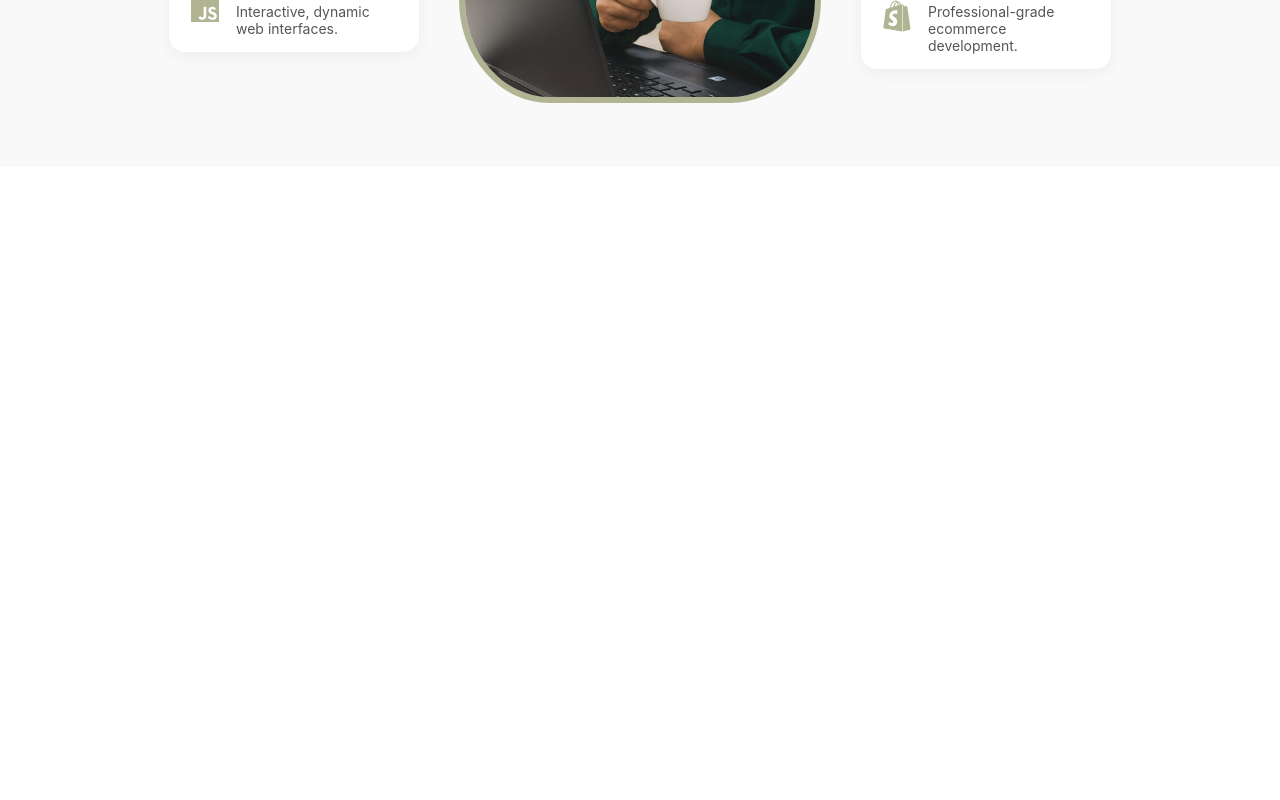
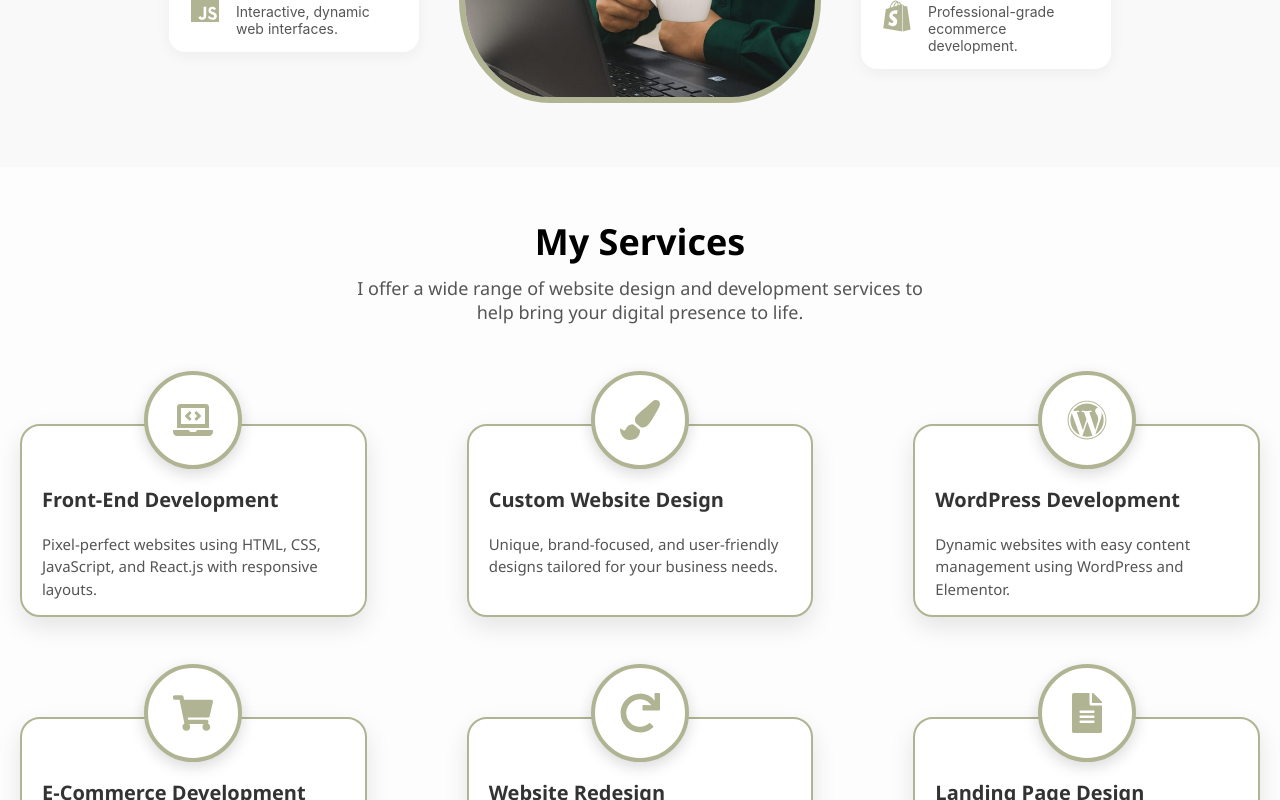
Before and after one commit to Vp900/Myportfolio, a React (Create React App) app: page / in a window 1280 px wide. Shown: the part 2000-2800 px from the top of the page. Before the commit the page ends 2167 px from the top, so only its background shows below. Built offline with nearby package versions, Linux system fonts and the light colour scheme.

Commit message:
Updated services section

```diff
--- a/src/App.js
+++ b/src/App.js
@@ -3,6 +3,7 @@ import Header from './components/Header';
 import Hero from './components/Hero';
 import Stats from './components/Stats';
 import SkillsSection from './components/SkillsSection';
+import Services from './components/Services';
 
 function App() {
   return (
@@ -12,6 +13,7 @@ function App() {
     <Stats />
     <section id="about"><About /></section>
     <section id="skill"><SkillsSection /></section>
+    <section id="services"><Services /></section>
     </>
   );
 }
--- /dev/null
+++ b/src/components/Services.css
@@ -0,0 +1,84 @@
+.services-section {
+  padding:20px;
+  background: #fdfdfd;
+  text-align: center;
+  font-family: 'Segoe UI', sans-serif;
+}
+
+.services-heading h2 {
+  font-size: 36px;
+  margin-bottom: 10px;
+}
+
+.services-heading p {
+  font-size: 18px;
+  max-width: 600px;
+  margin: 0 auto 40px;
+  color: #555;
+  text-align: center;
+  margin-bottom: 100px;
+}
+
+.services-grid {
+  display: grid;
+  grid-template-columns: repeat(auto-fit, minmax(280px, 1fr));
+  gap: 100px;
+  justify-items: center;
+}
+
+.service-card {
+  background: #fff;
+  border: 2px solid #b1b493;
+  border-radius: 20px;
+  padding: 20px 20px 0px;
+  position: relative;
+  box-shadow: 0 10px 25px rgba(0,0,0,0.1);
+  text-align: left;
+  max-width: 360px;
+  transition: transform 0.3s ease;
+}
+
+.service-card:hover {
+  transform: translateY(-10px);
+}
+
+.icon-wrapper {
+  position: absolute;
+  top: -55px;
+  left: 50%;
+  transform: translateX(-50%);
+  background: white;
+  border: 4px solid #b1b493;
+  border-radius: 50%;
+  padding: 25px;
+  color: #b1b493;
+  font-size: 40px;
+  box-shadow: 0 5px 15px rgba(0,0,0,0.15);
+  display: flex;
+  justify-content: center;
+  align-items: center;
+}
+
+.service-card h3 {
+  margin-top: 40px;
+  font-size: 20px;
+  color: #333;
+}
+
+.service-card p {
+  font-size: 15px;
+  color: #555;
+  margin-top: 10px;
+  line-height: 1.5;
+}
+
+/* Responsive tweaks */
+@media (max-width: 480px) {
+  .services-grid {
+    gap: 100px;
+  }
+
+  .service-card {
+    margin: 0 10px;
+  }
+}
--- /dev/null
+++ b/src/components/Services.js
@@ -0,0 +1,72 @@
+import './Services.css';
+import { FaLaptopCode, FaPaintBrush, FaWordpress, FaShoppingCart, FaRedo, FaFileAlt, FaTools, FaServer, FaTachometerAlt } from 'react-icons/fa';
+
+const servicesData = [
+  {
+    icon: <FaLaptopCode />,
+    title: 'Front-End Development',
+    description: 'Pixel-perfect websites using HTML, CSS, JavaScript, and React.js with responsive layouts.',
+  },
+  {
+    icon: <FaPaintBrush />,
+    title: 'Custom Website Design',
+    description: 'Unique, brand-focused, and user-friendly designs tailored for your business needs.',
+  },
+  {
+    icon: <FaWordpress />,
+    title: 'WordPress Development',
+    description: 'Dynamic websites with easy content management using WordPress and Elementor.',
+  },
+  {
+    icon: <FaShoppingCart />,
+    title: 'E-Commerce Development',
+    description: 'Online stores built with Shopify or WooCommerce, including Razorpay integration.',
+  },
+  {
+    icon: <FaRedo />,
+    title: 'Website Redesign',
+    description: 'Revamp your old website into a modern, fast, and mobile-friendly experience.',
+  },
+  {
+    icon: <FaFileAlt />,
+    title: 'Landing Page Design',
+    description: 'Single-page high-conversion designs perfect for campaigns and promotions.',
+  },
+  {
+    icon: <FaTools />,
+    title: 'Maintenance & Bug Fixes',
+    description: 'Regular updates, issue fixing, and reliable support for smooth performance.',
+  },
+  {
+    icon: <FaServer />,
+    title: 'Domain & Hosting Setup',
+    description: 'Assistance with domain, hosting, SSL, and email configuration for your site.',
+  },
+  {
+    icon: <FaTachometerAlt />,
+    title: 'Speed Optimization',
+    description: 'Improve loading time with image optimization, minified files, and lazy loading.',
+  }
+];
+
+export default function Services() {
+  return (
+    <section className="services-section">
+      <div className="services-heading">
+        <h2>My Services</h2>
+        <p>I offer a wide range of website design and development services to help bring your digital presence to life.</p>
+      </div>
+      <div className="services-grid">
+        {servicesData.map((service, index) => (
+          <div className="service-card" key={index}>
+            <div className="icon-wrapper">
+              {service.icon}
+            </div>
+            <h3>{service.title}</h3>
+            <p>{service.description}</p>
+          </div>
+        ))}
+      </div>
+    </section>
+  );
+}
```
